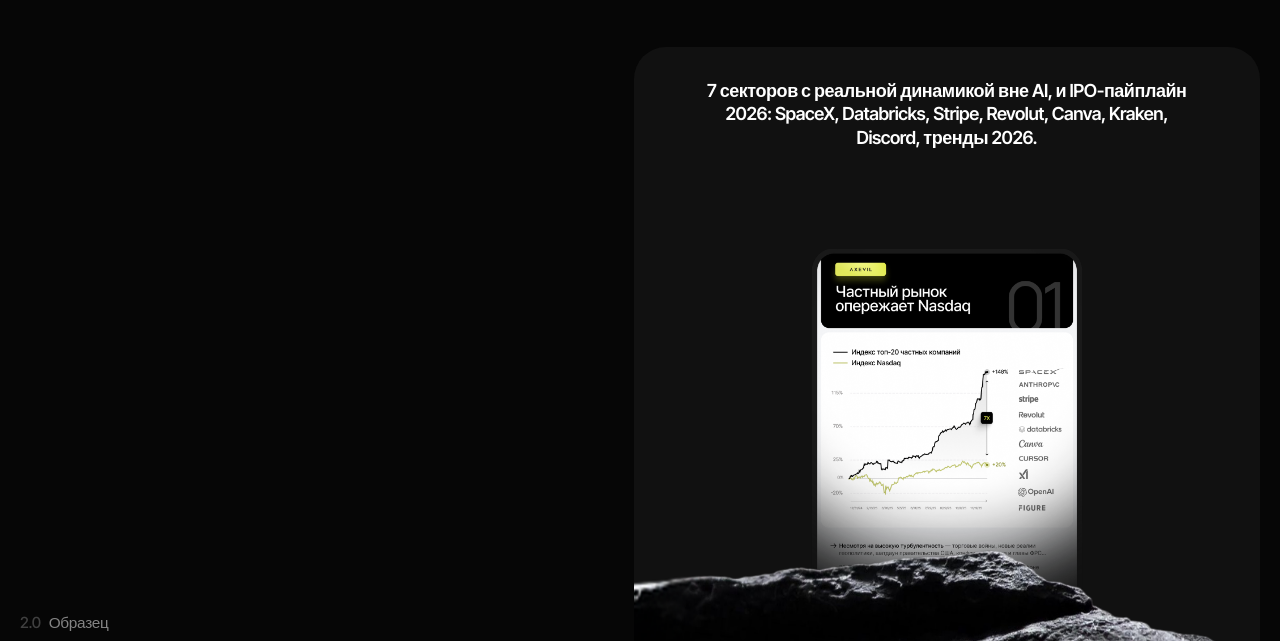
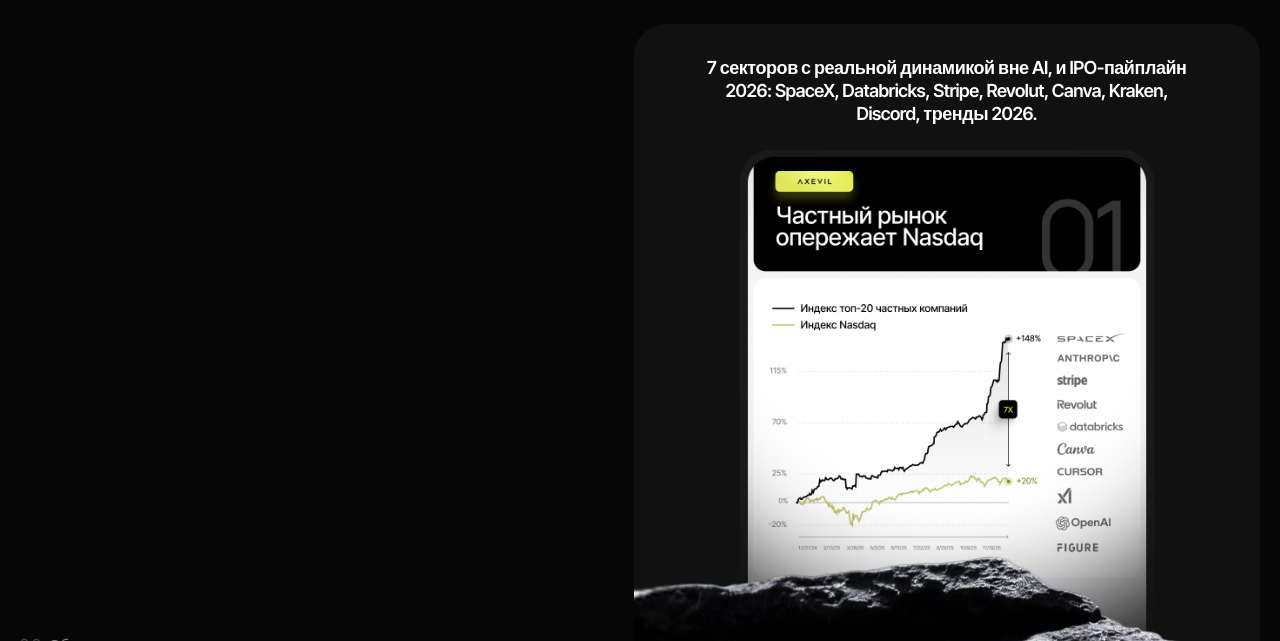
Before and after one commit to marketingwtf135/marketing-websites, a React (Vite) app in the folder axevil-pdf-page/: page / in a window 1280 px wide. Shown: the part 1679-2320 px from the top of the page. Built offline with nearby package versions, Linux system fonts and the light colour scheme; the HTML template or start-up script is replaced by a standard one.

Commit message:
fix: PS3 image fill 100%, padding 3.75rem, PS5 right image +32px
Co-Authored-By: Claude Sonnet 4.6 <noreply@anthropic.com>

```diff
--- a/axevil-pdf-page/src/pages/pdf-sections/PS3Preview.tsx
+++ b/axevil-pdf-page/src/pages/pdf-sections/PS3Preview.tsx
@@ -12,7 +12,7 @@ export default function PS3Preview() {
         ref={ref}
         className="mx-auto w-full max-w-[1440px] flex-responsive-col"
         style={{
-          padding: 'clamp(3.75rem, 6.5vw, 6.25rem) 1.25rem',
+          padding: '3.75rem 1.25rem',
           display: 'flex',
           alignItems: 'flex-end',
           gap: 'clamp(2rem, 4vw, 4rem)',
@@ -88,16 +88,16 @@ export default function PS3Preview() {
           </p>
 
           {/* Image area (z=2) */}
-          <div style={{ flex: 1, overflow: 'hidden', position: 'relative', zIndex: 2, display: 'flex', justifyContent: 'center' }}>
+          <div style={{ flex: 1, overflow: 'hidden', position: 'relative', zIndex: 2 }}>
             <img
               src="/img/image-analyse.png"
               alt="Анализ частного рынка"
               style={{
-                width: 'clamp(16.8125rem, 28.625vw, 28.625rem)',  /* 269px → 458px */
-                height: 'clamp(25.75rem, 40.625vw, 43.375rem)',   /* 412px → 694px */
-                objectFit: 'contain', objectPosition: 'center',
-                background: 'transparent',
-                display: 'block', flexShrink: 0,
+                width: '100%',
+                height: '100%',
+                objectFit: 'contain',
+                objectPosition: 'center',
+                display: 'block',
               }}
             />
           </div>
--- a/axevil-pdf-page/src/pages/pdf-sections/PS5StayCurrent.tsx
+++ b/axevil-pdf-page/src/pages/pdf-sections/PS5StayCurrent.tsx
@@ -33,7 +33,7 @@ const MOCKUP_STYLES: React.CSSProperties[] = [
   {
     position: 'absolute',
     right: 'clamp(-4.3125rem, -4.8vw, -4.3125rem)',
-    bottom: 'clamp(-3.5rem, -3.5rem, -3.5rem)',
+    bottom: '-1.5rem',
     width: 'clamp(19.125rem, 32.4vw, 29.125rem)',
     height: 'auto',
     objectFit: 'contain',
```
